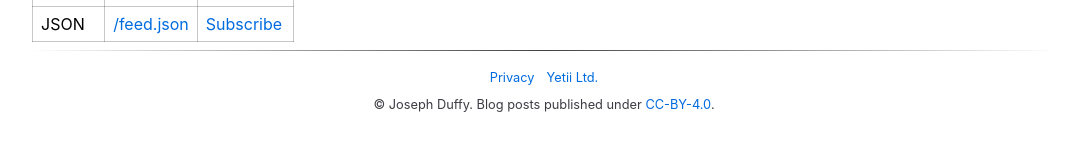
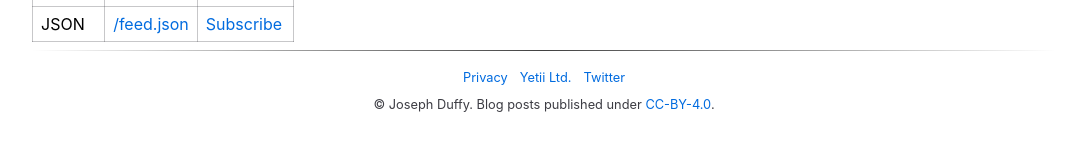
Before and after one commit to JosephDuffy/josephduffy.co.uk, a Next.js app: page /blog-feeds in a window 1280 px wide. Shown: the part 253-404 px from the top of the page, without its empty margins (96-1174 px from the left). Built offline with nearby package versions, Linux system fonts and the light colour scheme.

Commit message:
Add link to Twitter in footer

```diff
--- a/components/Footer.tsx
+++ b/components/Footer.tsx
@@ -18,6 +18,7 @@ const Footer: FunctionComponent = () => (
           <Link href="/yetii">
             <a>Yetii Ltd.</a>
           </Link>
+          <a href="https://twitter.com/Joe_Duffy">Twitter</a>
         </nav>
       </HorizontalScrollContainer>
       <div className="copyright">
```
